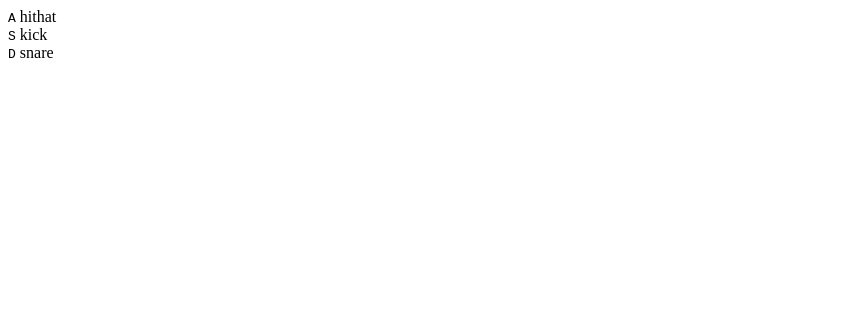
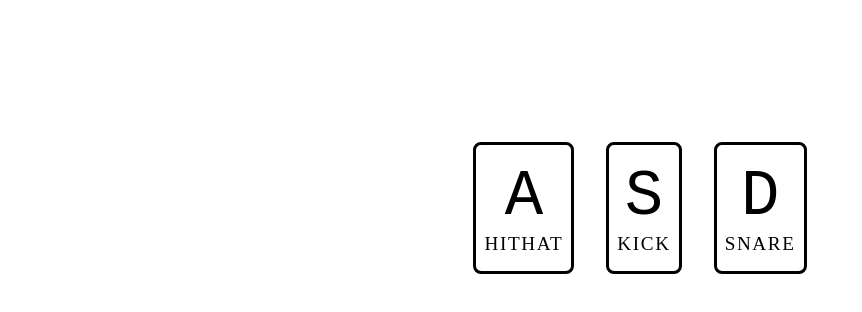
Before and after one commit to krishanu2911/dayOne-30DaysVanillaJS, a plain HTML site: page index.html in a window 1280 px wide. Shown: the whole page, without its empty margins (0-862 px from the left). Drawn offline with Linux system fonts and the light colour scheme.

Commit message:
css and logic modified
replaced the .keyCode to .key and included the transition of css

```diff
--- a/app.js
+++ b/app.js
@@ -1,7 +1,9 @@
 
 window.addEventListener('keydown', function(e){
     const audio = document.querySelector(`audio[data-key="${e.key.toUpperCase()}"]`);
+    const key = document.querySelector(`div[data-key="${e.key.toUpperCase()}"]`);
     if(!audio) return;
+    key.classList.add('playing');
     audio.currentTime = 0;
     audio.play();
     // console.log(e.key);
--- a/index.html
+++ b/index.html
@@ -10,15 +10,15 @@
 <body>
     <div class="keys">
 
-        <div data-key="65" class="key">
+        <div data-key="A" class="key">
             <kbd>A</kbd>
             <span class="sound">hithat</span>
         </div>
-        <div data-key="83" class="key">
+        <div data-key="S" class="key">
             <kbd>S</kbd>
             <span class="sound">kick</span>
         </div>
-        <div data-key="68" class="key">
+        <div data-key="D" class="key">
             <kbd>D</kbd>
             <span class="sound">snare</span>
         </div>
--- a/style.css
+++ b/style.css
@@ -0,0 +1,30 @@
+.keys{
+    display: flex;
+    align-items: center;
+    justify-content: center;
+    min-height: 50vh;
+}
+kbd{
+    display: block;
+    font-size: 4rem;
+}
+.key{
+    border: .2rem solid black;
+    border-radius: .5rem;
+    text-align: center;
+    transition: all .07s ease;
+    margin: 1rem;
+    padding: 1rem .5rem;
+}
+.sound {
+    font-size: 1.2rem;
+    text-transform: uppercase;
+    letter-spacing: .1rem;
+    color: black;
+  }
+.playing {
+    transform: scale(1.1);
+    border-color: #93C5FD;
+    color:#3B82F6 ;
+    box-shadow: 0 0 1rem #3B82F6;
+  }
```
